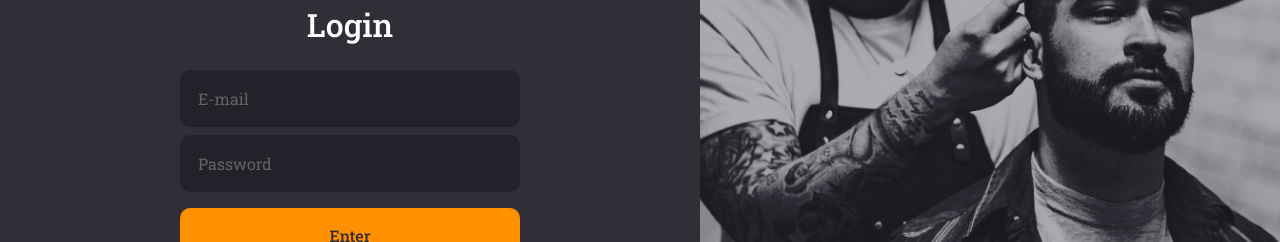
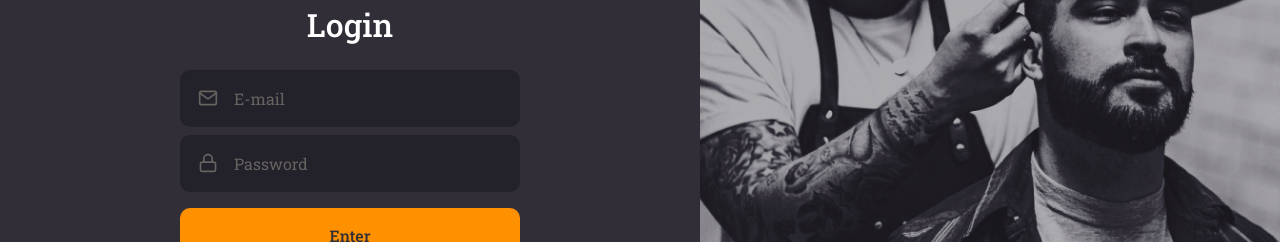
Before and after one commit to adriano-machado/gobarberTypescriptReact, a React (Create React App) app: page / in a window 1280 px wide. Shown: the part 289-531 px from the top of the page. Built offline with nearby package versions, Linux system fonts and the light colour scheme.

Commit message:
add: componentize button and input

```diff
--- /dev/null
+++ b/src/components/Button/index.tsx
@@ -0,0 +1,12 @@
+import React, { ButtonHTMLAttributes } from 'react';
+
+import { Container } from './styles';
+
+type ButtonProps = ButtonHTMLAttributes<HTMLButtonElement>;
+const Button: React.FC<ButtonProps> = ({ children, ...rest }) => (
+  <Container type="button" {...rest}>
+    {children}
+  </Container>
+);
+
+export default Button;
--- /dev/null
+++ b/src/components/Button/styles.ts
@@ -0,0 +1,19 @@
+import styled from 'styled-components';
+import { shade } from 'polished';
+
+export const Container = styled.button`
+  background: #ff9000;
+  border-radius: 10px;
+  height: 56px;
+  border: 0;
+  padding: 0 16px;
+  color: #312e38;
+  width: 100%;
+  font-weight: 500;
+  margin-top: 16px;
+  transition: background 0.2s;
+
+  &:hover {
+    background: ${shade(0.2, '#ff9000')};
+  }
+`;
--- /dev/null
+++ b/src/components/Input/index.tsx
@@ -0,0 +1,16 @@
+import React, { InputHTMLAttributes } from 'react';
+import { IconBaseProps } from 'react-icons';
+import { Container } from './styles';
+
+interface InputProps extends InputHTMLAttributes<HTMLInputElement> {
+  name: string;
+  icon: React.ComponentType<IconBaseProps>;
+}
+const Input: React.FC<InputProps> = ({ icon: Icon, ...rest }) => (
+  <Container>
+    {Icon && <Icon size={20} />}
+    <input {...rest} type="text" />
+  </Container>
+);
+
+export default Input;
--- /dev/null
+++ b/src/components/Input/styles.ts
@@ -0,0 +1,31 @@
+import styled from 'styled-components';
+
+export const Container = styled.div`
+  background: #232129;
+  border-radius: 10px;
+  border: 2px solid #232129;
+  padding: 16px;
+  width: 100%;
+  color: #666360;
+
+  display: flex;
+  align-items: center;
+
+  & + div {
+    margin-top: 8px;
+  }
+  input {
+    flex: 1;
+    background: transparent;
+    border: 0;
+
+    color: #f4ede8;
+
+    &::placeholder {
+      color: #666360;
+    }
+  }
+  svg {
+    margin-right: 16px;
+  }
+`;
--- a/src/pages/SignIn/index.tsx
+++ b/src/pages/SignIn/index.tsx
@@ -1,7 +1,9 @@
 import React from 'react';
-import { FiLogIn } from 'react-icons/fi';
+import { FiLogIn, FiMail, FiLock } from 'react-icons/fi';
 import logoImg from '../../assets/logo.svg';
 import { Container, Content, Background } from './styles';
+import Input from '../../components/Input';
+import Button from '../../components/Button';
 
 const SignIn: React.FC = () => (
   <Container>
@@ -9,9 +11,14 @@
       <img src={logoImg} alt="GoBarber" />
       <form>
         <h1>Login</h1>
-        <input placeholder="E-mail" />
-        <input type="password" placeholder="Password" />
-        <button type="submit">Enter</button>
+        <Input name="email" icon={FiMail} placeholder="E-mail" />
+        <Input
+          name="password"
+          icon={FiLock}
+          type="password"
+          placeholder="Password"
+        />
+        <Button type="submit">Enter</Button>
         <a href="forgot">Forgot Password</a>
       </form>
 
--- a/src/pages/SignIn/styles.ts
+++ b/src/pages/SignIn/styles.ts
@@ -25,41 +25,6 @@
 
     h1 {
       margin-bottom: 24px;
-    }
-
-    input {
-      background: #232129;
-      border-radius: 10px;
-      border: 2px solid #232129;
-      padding: 16px;
-      width: 100%;
-
-      color: #f4ede8;
-
-      &::placeholder {
-        color: #666360;
-      }
-
-      & + input {
-        margin-top: 8px;
-      }
-    }
-
-    button {
-      background: #ff9000;
-      border-radius: 10px;
-      height: 56px;
-      border: 0;
-      padding: 0 16px;
-      color: #312e38;
-      width: 100%;
-      font-weight: 500;
-      margin-top: 16px;
-      transition: background 0.2s;
-
-      &:hover {
-        background: ${shade(0.2, '#ff9000')};
-      }
     }
 
     a {
```
Also changed, not shown: .eslintrc.json.
